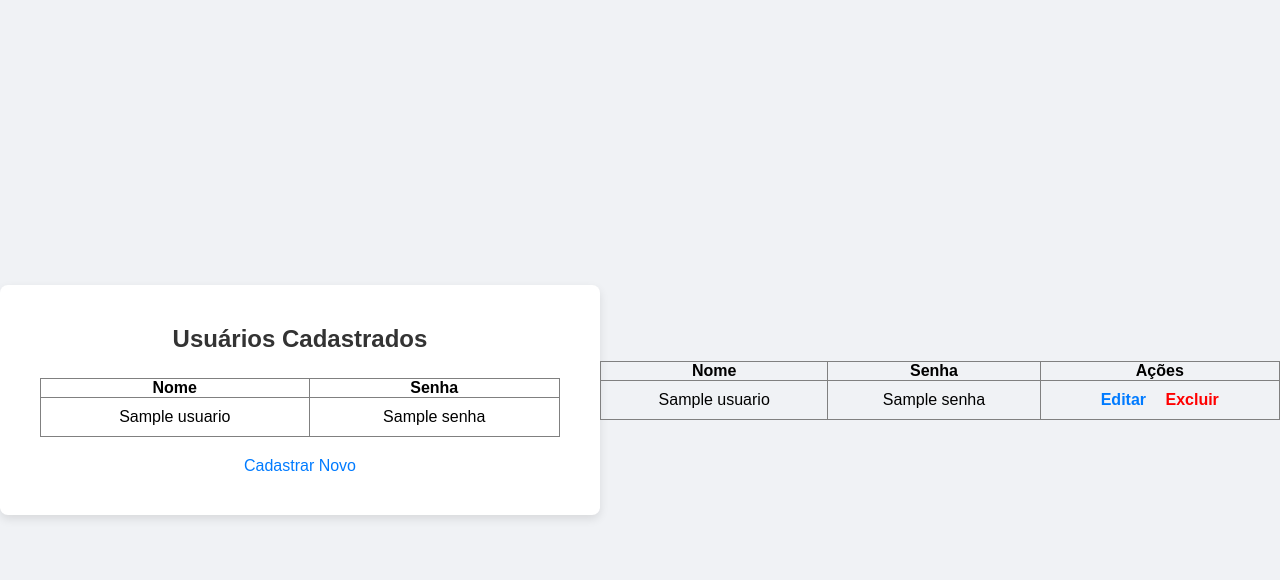
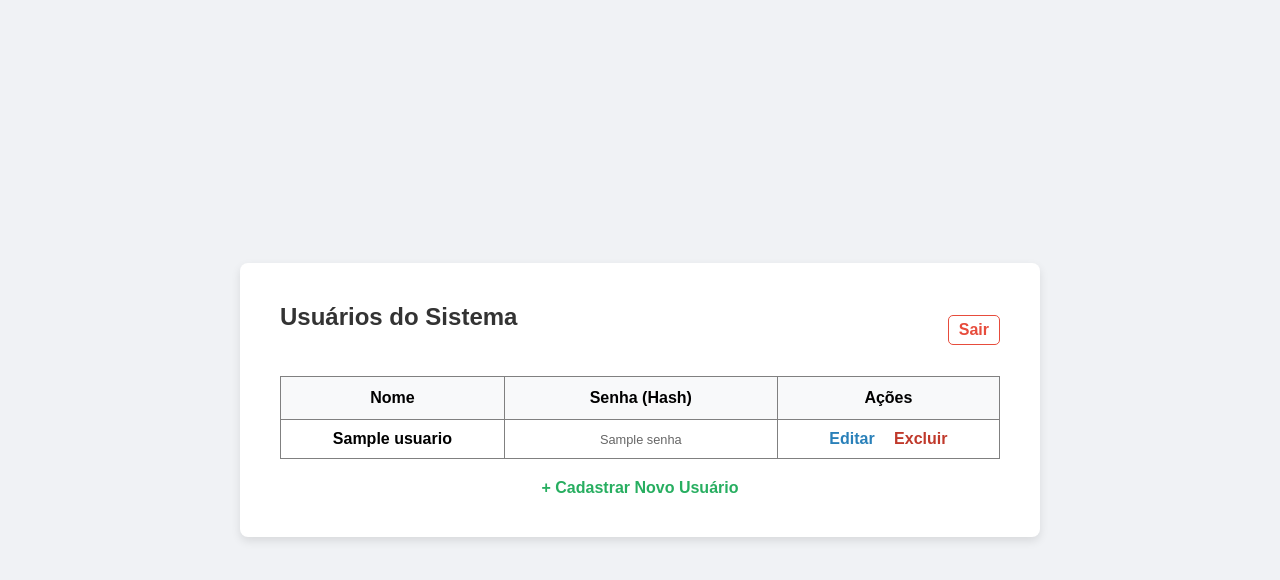
Before and after one commit to Diogo-afk/meu-primeiro-crud-flask, a Flask app: template templates/lista.html in a window 1280 px wide. Shown: the top 580 px of the page. Run offline with Flask 3, Linux system fonts and the light colour scheme; the template is opened without the code that fills it: most values are stand-ins (such as "Sample title", 1, 10 or a date in 2020).

Commit message:
Finalizando CRUD com Hashing de senha, Sessões de usuário e Login

```diff
--- a/app.py
+++ b/app.py
@@ -1,84 +1,96 @@
 import csv
-import os  # Adicione esta importação no topo
-from flask import Flask, render_template, request, redirect
+import os
+from flask import Flask, render_template, request, redirect, url_for, session
+from werkzeug.security import generate_password_hash, check_password_hash
 
 app = Flask(__name__)
+# CHAVE DE SEGURANÇA: Necessária para usar 'session'
+app.secret_key = 'chave_secreta_para_desenvolvimento'
 
-# ... (mantenha as outras rotas igual)
+# --- ROTA: CADASTRO (PÁGINA INICIAL) ---
+@app.route('/')
+def index():
+    return render_template('index.html')
 
-@app.route('/excluir/<nome>')
-def excluir(nome):
-    linhas_restantes = []
+# --- ROTA: PROCESSAR CADASTRO ---
+@app.route('/cadastrar', methods=['POST'])
+def cadastrar():
+    nome = request.form.get('nome').strip()
+    senha = request.form.get('senha')
+    senha_hash = generate_password_hash(senha)
 
-    # Passo 1: Ler todos, exceto o que queremos apagar
+    # Verifica se usuário já existe
     try:
         with open('usuarios.csv', mode='r', encoding='utf-8') as arquivo:
             leitor = csv.reader(arquivo)
             for linha in leitor:
-                if linha and linha[0] != nome:
-                    linhas_restantes.append(linha)
-
-        # Passo 2: Sobrescrever o arquivo com a nova lista
-        with open('usuarios.csv', mode='w', newline='', encoding='utf-8') as arquivo:
-            escritor = csv.writer(arquivo)
-            escritor.writerows(linhas_restantes)
-
+                if linha and linha[0].lower() == nome.lower():
+                    return "<h1>Erro!</h1><p>Usuário já existe.</p><a href='/'>Voltar</a>"
     except FileNotFoundError:
         pass
 
-    return redirect('/lista')
+    # Salva no arquivo
+    with open('usuarios.csv', mode='a', newline='', encoding='utf-8') as arquivo:
+        escritor = csv.writer(arquivo)
+        escritor.writerow([nome, senha_hash])
 
+    # PONTO DE ATENÇÃO 2: Login automático após cadastrar
+    session['usuario_logado'] = nome
+    return redirect(url_for('ver_lista'))
 
-@app.route('/')
-def index():
-    return render_template('index.html')
+# --- ROTA: LOGIN (PÁGINA) ---
+@app.route('/login')
+def login_pagina():
+    return render_template('login.html')
 
-@app.route('/cadastrar', methods=['POST'])
-def cadastrar():
-    nome_novo = request.form.get('nome').strip() # .strip() remove espaços extras
-    senha_nova = request.form.get('senha')
+# --- ROTA: PROCESSAR LOGIN ---
+@app.route('/logar', methods=['POST'])
+def logar():
+    nome_digitado = request.form.get('nome').strip()
+    senha_digitada = request.form.get('senha')
 
-    # Passo 1: Verificar se o usuário já existe
-    usuario_existe = False
+    usuario_encontrado = None
     try:
         with open('usuarios.csv', mode='r', encoding='utf-8') as arquivo:
             leitor = csv.reader(arquivo)
             for linha in leitor:
-                if linha and linha[0].lower() == nome_novo.lower():
-                    usuario_existe = True
+                if linha and linha[0].lower() == nome_digitado.lower():
+                    usuario_encontrado = {"nome": linha[0], "hash": linha[1]}
                     break
     except FileNotFoundError:
-        pass # Se o arquivo não existir, o usuário certamente não existe
+        return "<h1>Erro!</h1><p>Nenhum usuário no sistema.</p>"
 
-    # Passo 2: Decidir se salva ou se avisa o erro
-    if usuario_existe:
-        return f"<h1>Erro!</h1><p>O usuário <b>{nome_novo}</b> já está cadastrado.</p><a href='/'>Tentar outro nome</a>"
+    # Verifica senha com check_password_hash
+    if usuario_encontrado and check_password_hash(usuario_encontrado['hash'], senha_digitada):
+        session['usuario_logado'] = usuario_encontrado['nome']
+        return redirect(url_for('ver_lista'))
+    else:
+        return "<h1>Erro!</h1><p>Senha ou usuário incorretos.</p><a href='/login'>Tentar de novo</a>"
 
-    # Se não existe, salvamos normalmente
-    with open('usuarios.csv', mode='a', newline='', encoding='utf-8') as arquivo:
-        escritor = csv.writer(arquivo)
-        escritor.writerow([nome_novo, senha_nova])
-
-    return redirect('/lista') # Agora ele pula direto para a lista após salvar
-
+# --- ROTA: LISTAGEM (PROTEGIDA) ---
 @app.route('/lista')
 def ver_lista():
+    # PONTO DE ATENÇÃO 1: Trava de segurança
+    if 'usuario_logado' not in session:
+        return redirect(url_for('login_pagina'))
+
     usuarios = []
     try:
         with open('usuarios.csv', mode='r', encoding='utf-8') as arquivo:
             leitor = csv.reader(arquivo)
             for linha in leitor:
-                # Cada 'linha' é uma lista como ['joao', '123']
-                usuarios.append({"nome": linha[0], "senha": linha[1]})
+                if linha:
+                    usuarios.append({"nome": linha[0], "senha": linha[1]})
     except FileNotFoundError:
-        # Se o arquivo ainda não existir, a lista continua vazia
         pass
-
     return render_template('lista.html', lista_usuarios=usuarios)
 
+# --- ROTA: EDITAR (PROTEGIDA) ---
 @app.route('/editar/<nome_antigo>')
 def editar_pagina(nome_antigo):
-    # Procura os dados atuais desse usuário para mostrar no formulário
+    if 'usuario_logado' not in session:
+        return redirect(url_for('login_pagina'))
+
     usuario_atual = None
     with open('usuarios.csv', mode='r', encoding='utf-8') as arquivo:
         leitor = csv.reader(arquivo)
@@ -88,30 +100,57 @@ def editar_pagina(nome_antigo):
                 break
     return render_template('editar.html', usuario=usuario_atual)
 
+# --- ROTA: ATUALIZAR (PROTEGIDA) ---
 @app.route('/atualizar', methods=['POST'])
 def atualizar():
-    nome_original = request.form.get('nome_original') # Nome antes da mudança
+    if 'usuario_logado' not in session:
+        return redirect(url_for('login_pagina'))
+
+    nome_original = request.form.get('nome_original')
     novo_nome = request.form.get('nome').strip()
-    nova_senha = request.form.get('senha')
+    nova_senha_hash = generate_password_hash(request.form.get('senha'))
 
-    linhas_atualizadas = []
+    linhas = []
     with open('usuarios.csv', mode='r', encoding='utf-8') as arquivo:
         leitor = csv.reader(arquivo)
         for linha in leitor:
             if linha:
                 if linha[0] == nome_original:
-                    # Se for o usuário que queremos mudar, salvamos os novos dados
-                    linhas_atualizadas.append([novo_nome, nova_senha])
+                    linhas.append([novo_nome, nova_senha_hash])
                 else:
-                    # Se não for, mantemos o que já estava lá
-                    linhas_atualizadas.append(linha)
+                    linhas.append(linha)
 
-    # Salva tudo de volta no arquivo
     with open('usuarios.csv', mode='w', newline='', encoding='utf-8') as arquivo:
         escritor = csv.writer(arquivo)
-        escritor.writerows(linhas_atualizadas)
+        escritor.writerows(linhas)
+    return redirect(url_for('ver_lista'))
 
-    return redirect('/lista')
+# --- ROTA: EXCLUIR (PROTEGIDA) ---
+@app.route('/excluir/<nome>')
+def excluir(nome):
+    if 'usuario_logado' not in session:
+        return redirect(url_for('login_pagina'))
+
+    linhas = []
+    try:
+        with open('usuarios.csv', mode='r', encoding='utf-8') as arquivo:
+            leitor = csv.reader(arquivo)
+            for linha in leitor:
+                if linha and linha[0] != nome:
+                    linhas.append(linha)
+
+        with open('usuarios.csv', mode='w', newline='', encoding='utf-8') as arquivo:
+            escritor = csv.writer(arquivo)
+            escritor.writerows(linhas)
+    except FileNotFoundError:
+        pass
+    return redirect(url_for('ver_lista'))
+
+# --- ROTA: LOGOUT ---
+@app.route('/logout')
+def logout():
+    session.pop('usuario_logado', None)
+    return redirect(url_for('login_pagina'))
 
 if __name__ == '__main__':
     app.run(debug=True)
--- a/templates/lista.html
+++ b/templates/lista.html
@@ -2,60 +2,51 @@
 <html lang="pt-BR">
 <head>
     <meta charset="UTF-8">
-    <title>Lista de Usuários</title>
+    <meta name="viewport" content="width=device-width, initial-scale=1.0">
+    <title>Painel de Usuários</title>
     <link rel="stylesheet" href="{{ url_for('static', filename='style.css') }}">
 </head>
 <body>
-    <div class="cadastro-container" style="max-width: 600px;">
-        <h2>Usuários Cadastrados</h2>
+    <div class="cadastro-container" style="max-width: 800px;">
+        <div style="display: flex; justify-content: space-between; align-items: center; margin-bottom: 20px;">
+            <h2>Usuários do Sistema</h2>
+            <a href="/logout" style="color: #e74c3c; text-decoration: none; font-weight: bold; border: 1px solid #e74c3c; padding: 5px 10px; border-radius: 5px;">Sair</a>
+        </div>
 
-        <table border="1" style="width: 100%; border-collapse: collapse; margin-bottom: 20px;">
+        <table border="1" style="width: 100%; border-collapse: collapse; margin-bottom: 20px; background-color: white;">
             <thead>
-                <tr>
-                    <th>Nome</th>
-                    <th>Senha</th>
+                <tr style="background-color: #f8f9fa;">
+                    <th style="padding: 12px;">Nome</th>
+                    <th style="padding: 12px;">Senha (Hash)</th>
+                    <th style="padding: 12px;">Ações</th>
                 </tr>
             </thead>
             <tbody>
                 {% for usuario in lista_usuarios %}
                 <tr>
-                    <td style="padding: 10px; text-align: center;">{{ usuario.nome }}</td>
-                    <td style="padding: 10px; text-align: center;">{{ usuario.senha }}</td>
+                    <td style="padding: 10px; text-align: center; font-weight: bold;">{{ usuario.nome }}</td>
+                    <td style="padding: 10px; text-align: center; color: #666; font-size: 0.8em;">
+                        <div style="width: 150px; white-space: nowrap; overflow: hidden; text-overflow: ellipsis; margin: 0 auto;">
+                            {{ usuario.senha }}
+                        </div>
+                    </td>
+                    <td style="padding: 10px; text-align: center;">
+                        <a href="/editar/{{ usuario.nome }}" style="color: #2980b9; text-decoration: none; font-weight: bold; margin-right: 15px;">Editar</a>
+
+                        <a href="/excluir/{{ usuario.nome }}"
+                           style="color: #c0392b; text-decoration: none; font-weight: bold;"
+                           onclick="return confirm('Tem certeza que deseja excluir {{ usuario.nome }}?')">
+                           Excluir
+                        </a>
+                    </td>
                 </tr>
                 {% endfor %}
             </tbody>
         </table>
 
-        <a href="/" style="display: block; text-align: center; color: #007bff; text-decoration: none;">Cadastrar Novo</a>
+        <div style="text-align: center;">
+            <a href="/" style="color: #27ae60; text-decoration: none; font-weight: bold;">+ Cadastrar Novo Usuário</a>
+        </div>
     </div>
-
-    <table border="1" style="width: 100%; border-collapse: collapse; margin-bottom: 20px;">
-    <thead>
-        <tr>
-            <th>Nome</th>
-            <th>Senha</th>
-            <th>Ações</th>
-        </tr>
-    </thead>
-    <tbody>
-        {% for usuario in lista_usuarios %}
-        <tr>
-            <td style="padding: 10px; text-align: center;">{{ usuario.nome }}</td>
-            <td style="padding: 10px; text-align: center;">{{ usuario.senha }}</td>
-            <td style="padding: 10px; text-align: center;">
-                <a href="/editar/{{ usuario.nome }}"
-                style="color: #007bff; text-decoration: none; font-weight: bold; margin-right: 15px;">
-                   Editar
-                </a>
-                <a href="/excluir/{{ usuario.nome }}"
-                   style="color: red; text-decoration: none; font-weight: bold;"
-                   onclick="return confirm('Tem certeza que deseja excluir {{ usuario.nome }}?')">
-                   Excluir
-                </a>
-            </td>
-        </tr>
-        {% endfor %}
-    </tbody>
-</table>
 </body>
 </html>
```
Also changed, not shown: templates/login.html (added, +27 -0 lines).
